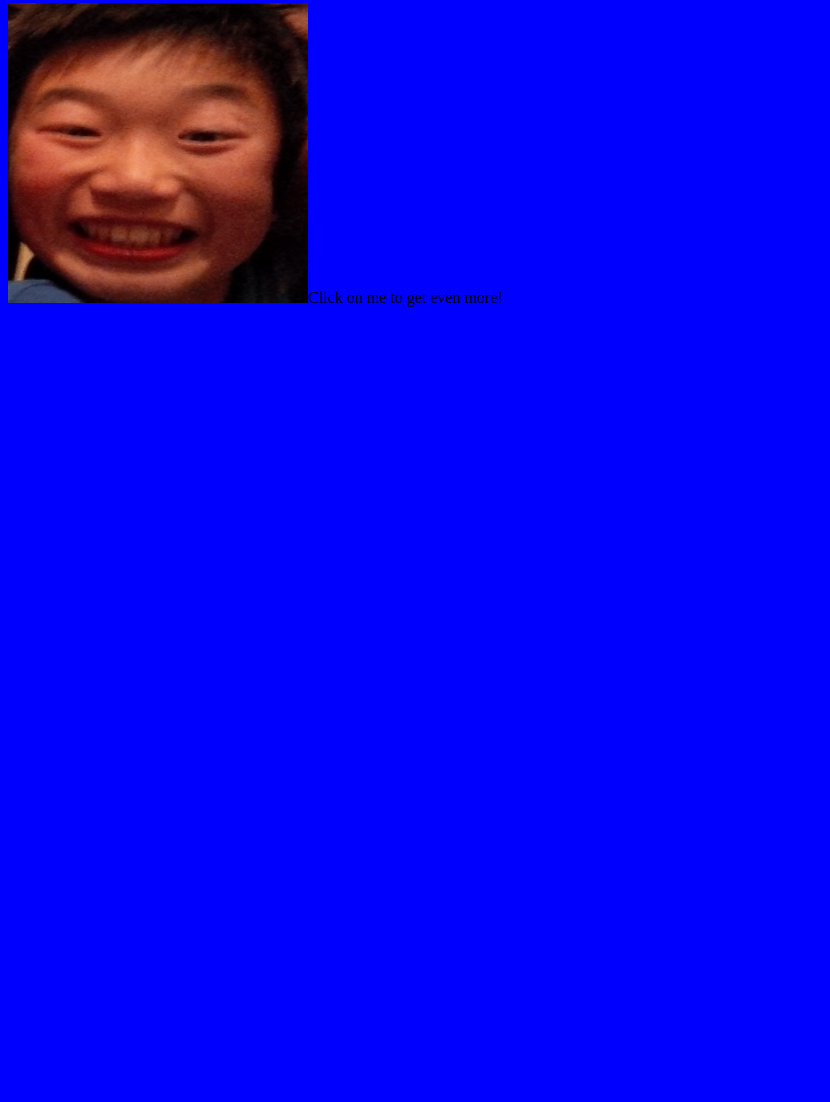
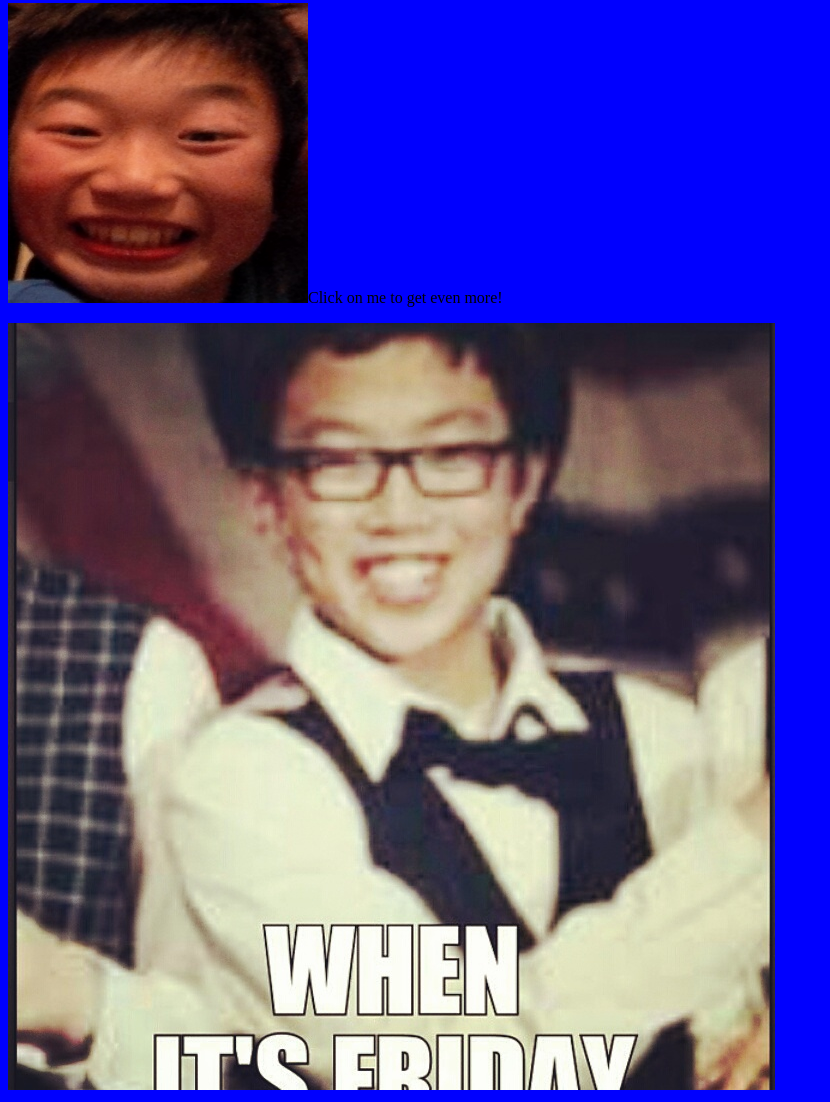
Before and after one commit to joshywu/joshywu.github.io, a plain HTML site: page more.html in a window 1280 px wide. Shown: the part 1866-2968 px from the top of the page, without its empty margins (0-830 px from the left). Before the commit the page ends 2215 px from the top, so only its background shows below. Drawn offline with Linux system fonts and the light colour scheme.

Commit message:
Update more.html

```diff
--- a/more.html
+++ b/more.html
@@ -18,7 +18,7 @@
   <p>Dannnny is a fricken huanger thats good at cod.</p>
   <img src="joshywu.github.io/IMG_20141030_170606.jpg" alt="joshywu.github.io/IMG_20141030_170606.jpg" height="300" width="300"
   <p>Click on me to get even more!</p>
-  <a href="joshywu.github.io/evenmore"><img src=""
+  <a href="joshywu.github.io/evenmore"><img src="IMG_20150501_073054.jpg" /></a>
 
 
 
```
